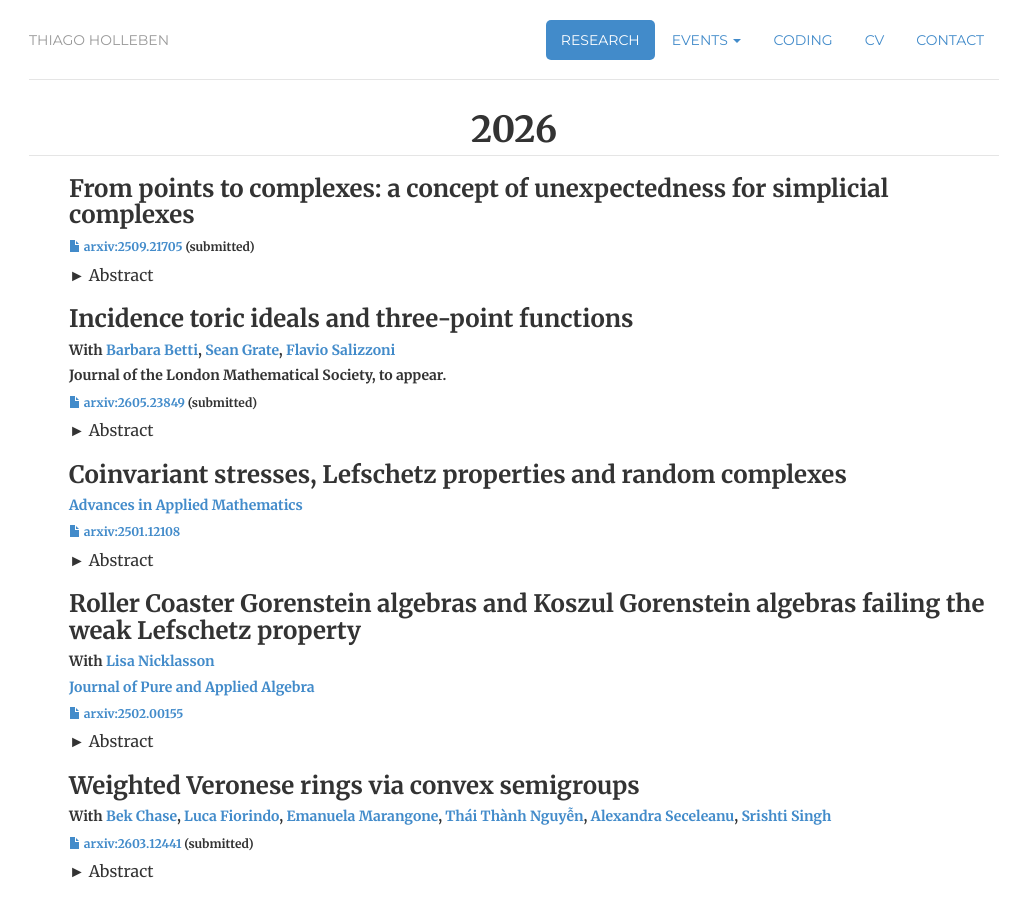
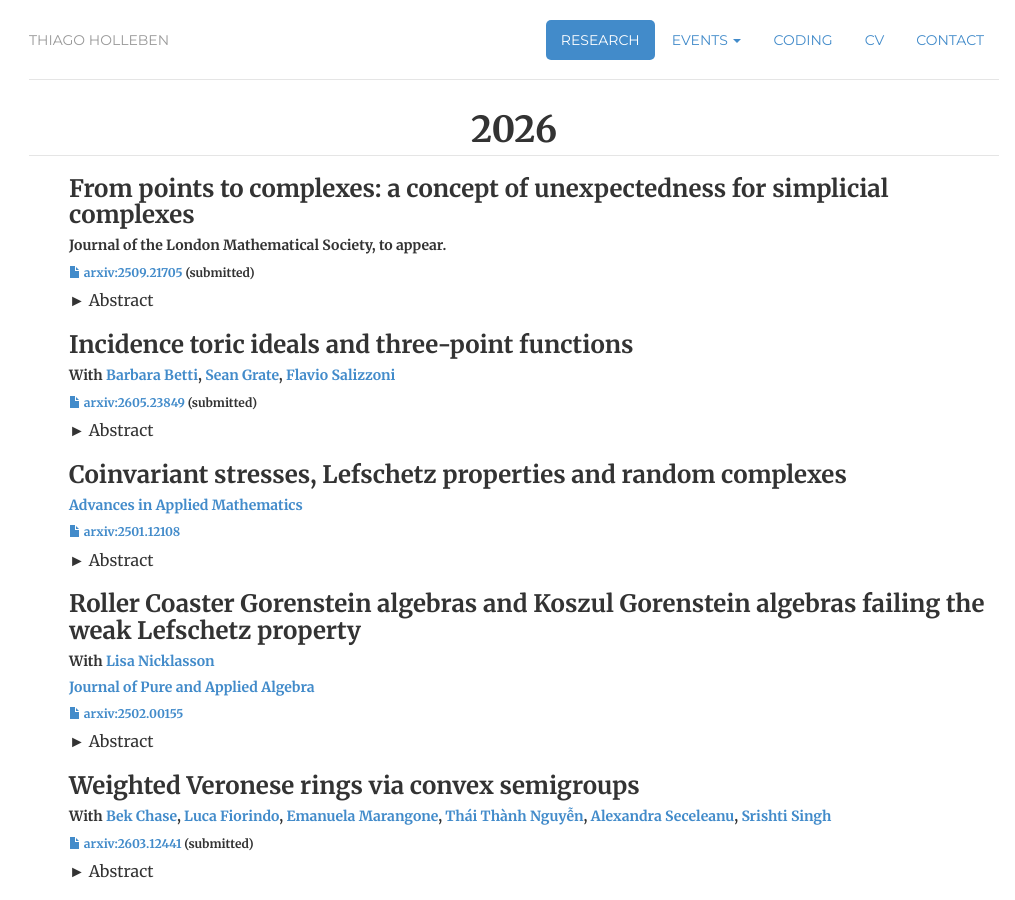
Before and after one commit to hollebenthiago/hollebenthiago.github.io, a Jekyll site: the page built from research/index.html, in a window 1280 px wide and 900 px high. Shown: the whole window, without its empty margins (126-1141 px from the left). Built offline with Jekyll 4.4.1, drawn with Linux system fonts in a browser that asks for light colours.

Commit message:
fix reference unexpected paper

```diff
--- a/research/index.html
+++ b/research/index.html
@@ -22,6 +22,9 @@ description: Thiago Holleben is a PhD candidate at Dalhousie University.
                     <h3>
                         From points to complexes: a concept of unexpectedness for simplicial complexes
                     </h3>
+                    <h5>
+                        Journal of the London Mathematical Society, to appear.
+                    </h5>
                     <h6><a href="https://arxiv.org/pdf/2509.21705"><i class="glyphicon glyphicon-file"></i> arxiv:2509.21705</a> (submitted)</h6>
                     <details class="styled">
                         <summary>
@@ -41,9 +44,6 @@ description: Thiago Holleben is a PhD candidate at Dalhousie University.
                     </h3>
                     <h5>
                         With <a href="https://sites.google.com/view/barbarabetti/home/">Barbara Betti</a>, <a href="https://seangrate.com/">Sean Grate</a>, <a href="https://flaviosalizzoni.com/">Flavio Salizzoni</a>
-                    </h5>
-                    <h5>
-                        Journal of the London Mathematical Society, to appear.
                     </h5>
                     <h6><a href="https://arxiv.org/pdf/2605.23849"><i class="glyphicon glyphicon-file"></i> arxiv:2605.23849</a> (submitted)</h6>
                     <details class=styled>
```
